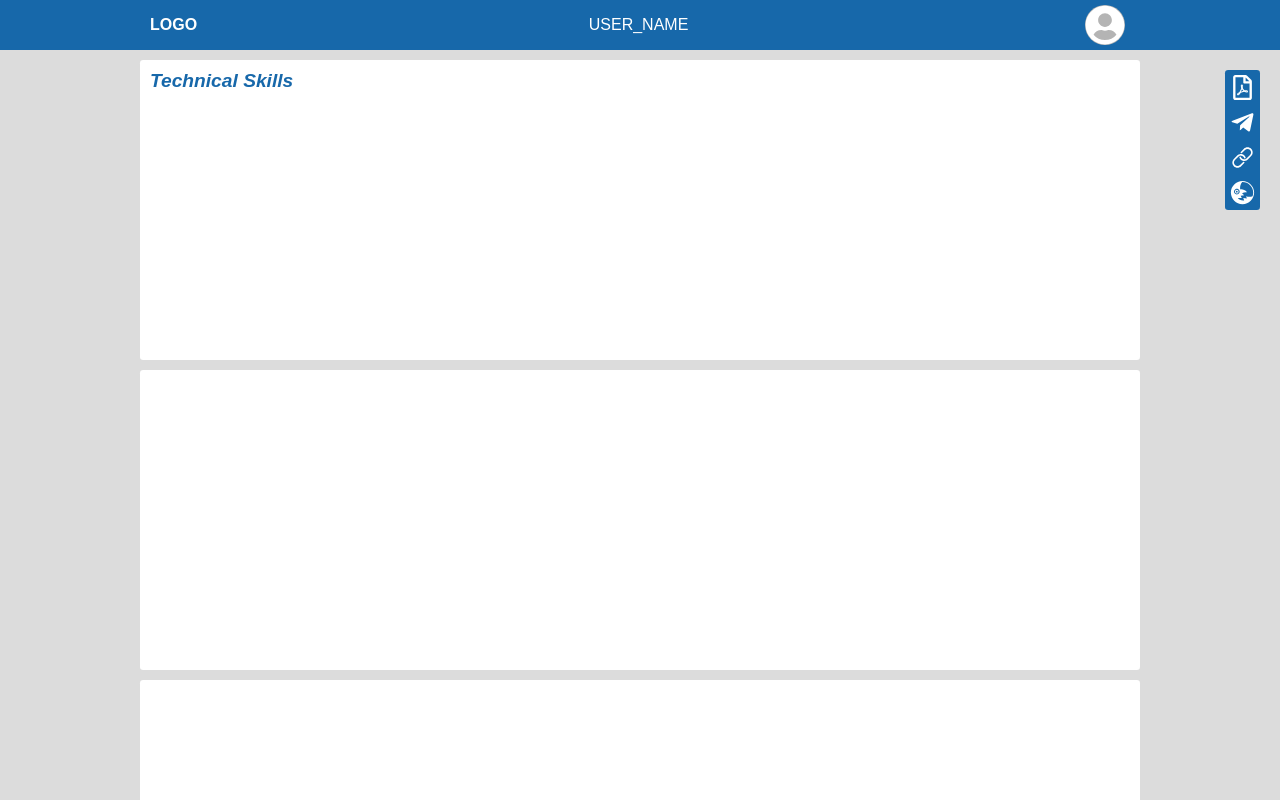
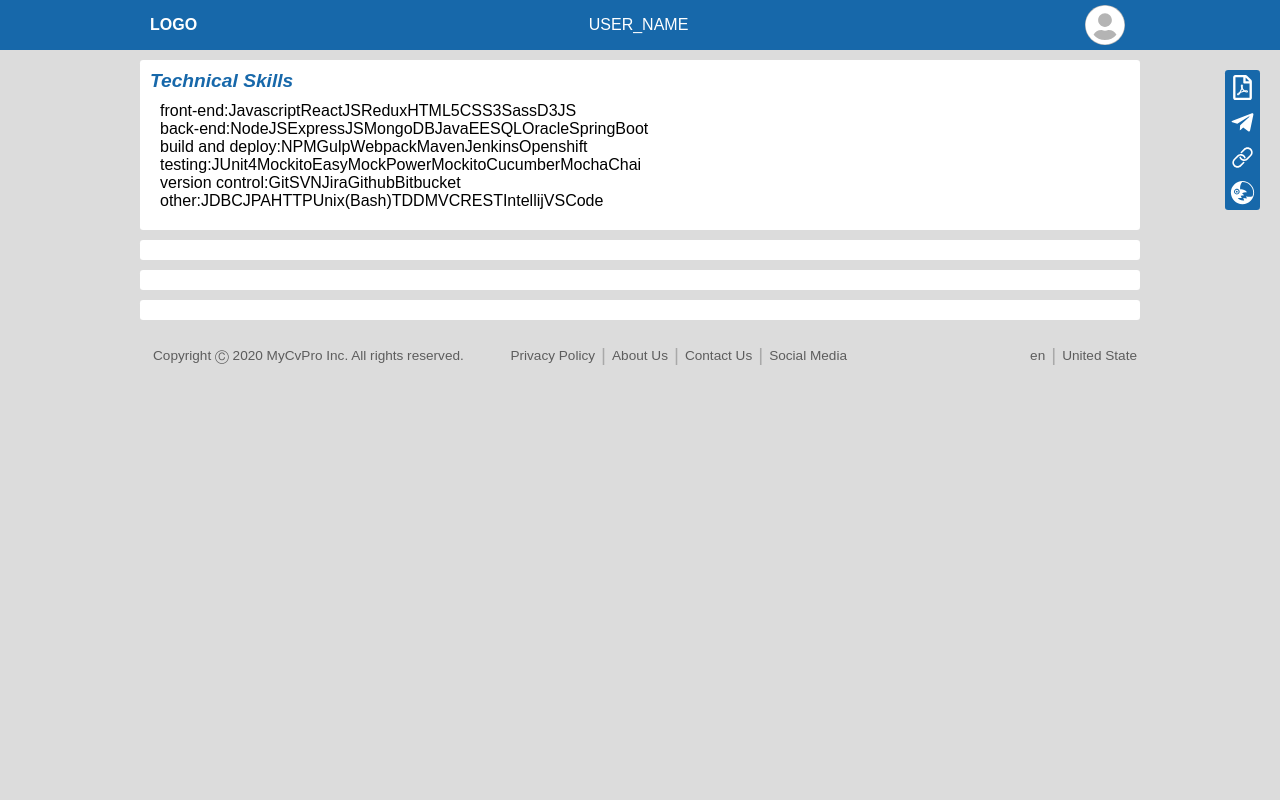
Before and after one commit to Raudelgar/mycvpro-resume, a React (Create React App) app: page / in a window 1280 px wide. Shown: the top 800 px of the page. Built offline with nearby package versions, Linux system fonts and the light colour scheme.

Commit message:
adding global format style

```diff
--- a/src/components/main/App.js
+++ b/src/components/main/App.js
@@ -25,7 +25,7 @@ export default function App() {
 	}, [dispatch]);
 
 	useEffect(() => {
-		console.log('App effect', userProfile);
+		// console.log('App effect', userProfile);
 	}, [userProfile]);
 
 	return (
--- a/src/components/pages/home/home.scss
+++ b/src/components/pages/home/home.scss
@@ -7,7 +7,8 @@
 
 	.grid-container {
 		display: grid;
-		grid-auto-rows: minmax(150px, 300px);
+		// grid-auto-rows: minmax(150px, 300px);
+		grid-auto-rows: auto;
 		grid-gap: 10px 10px;
 		padding: 10px 0;
 		background-color: transparent;
--- /dev/null
+++ b/src/components/sections/SectionContent.js
@@ -0,0 +1,20 @@
+import React from 'react';
+
+import './sections.scss';
+
+export default function SectionContent({ content, theme }) {
+	console.log(content);
+	return (
+		<div className={`${theme}-section-content`}>
+			<ul>
+				{content.map(({ label, values }) => (
+					<li key={label}>
+						<span>{label}:</span>
+						<span>{values}</span>
+					</li>
+				))}
+			</ul>
+			{/* {JSON.stringify(content, null, 2)} */}
+		</div>
+	);
+}
--- a/src/components/sections/sections.scss
+++ b/src/components/sections/sections.scss
@@ -12,3 +12,8 @@
 .dark-section-header {
 	color: $fb-green-blue;
 }
+
+.light-section-content,
+.dark-section-content {
+	padding: 10px;
+}
--- a/src/components/sections/skills/SkillsComponent.js
+++ b/src/components/sections/skills/SkillsComponent.js
@@ -3,14 +3,16 @@ import React, { useContext } from 'react';
 import { ThemeContext } from '../../../context/Context.js';
 import useSkillsState from '../../../hooks/useSkillsState.js';
 import SectionHeader from '../SectionHeader.js';
+import SectionContent from '../SectionContent.js';
 
 export default function SkillsComponent() {
 	const { theme } = useContext(ThemeContext);
 	const { section, content } = useSkillsState();
-	console.log(section, content);
+	// console.log(section, content);
 	return (
 		<div className={`${theme}-grid-item`}>
 			<SectionHeader header={section} theme={theme} />
+			<SectionContent content={content} theme={theme} />
 		</div>
 	);
 }
--- a/src/index.scss
+++ b/src/index.scss
@@ -1,4 +1,5 @@
-@use './sass/_colors.scss';
+@import './sass/_colors.scss';
+@import './sass/_format.scss';
 
 * {
 	margin: 0;
@@ -18,6 +19,7 @@ body {
 	-webkit-font-smoothing: antialiased;
 	-moz-osx-font-smoothing: grayscale;
 	overflow-x: hidden;
+	@include ul-li-reset;
 }
 
 code {
--- /dev/null
+++ b/src/sass/_format.scss
@@ -0,0 +1,12 @@
+@mixin ul-li-reset {
+	ul {
+		margin: 0;
+		padding: 0;
+		list-style-type: none;
+	}
+
+	li {
+		display: block;
+		list-style-type: none;
+	}
+}
```
